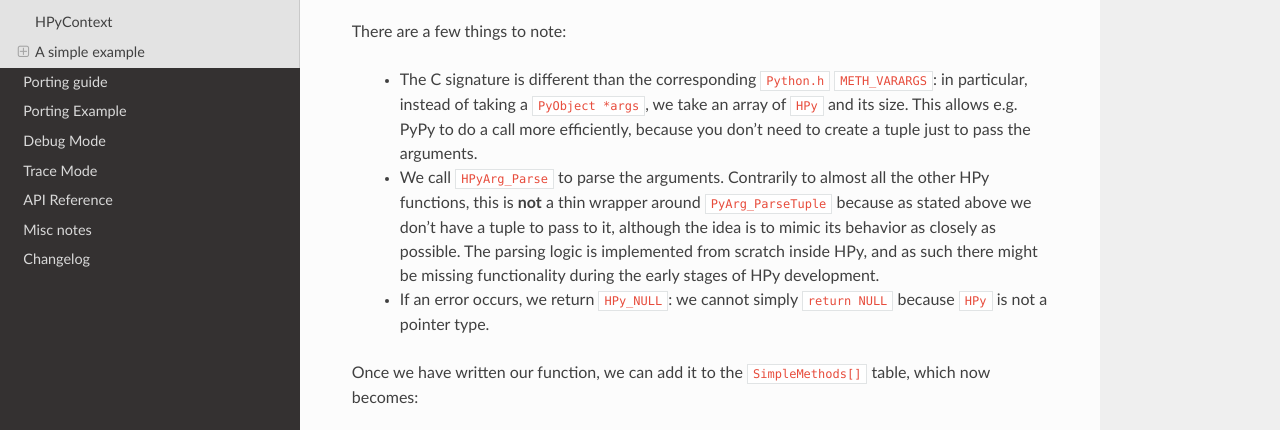
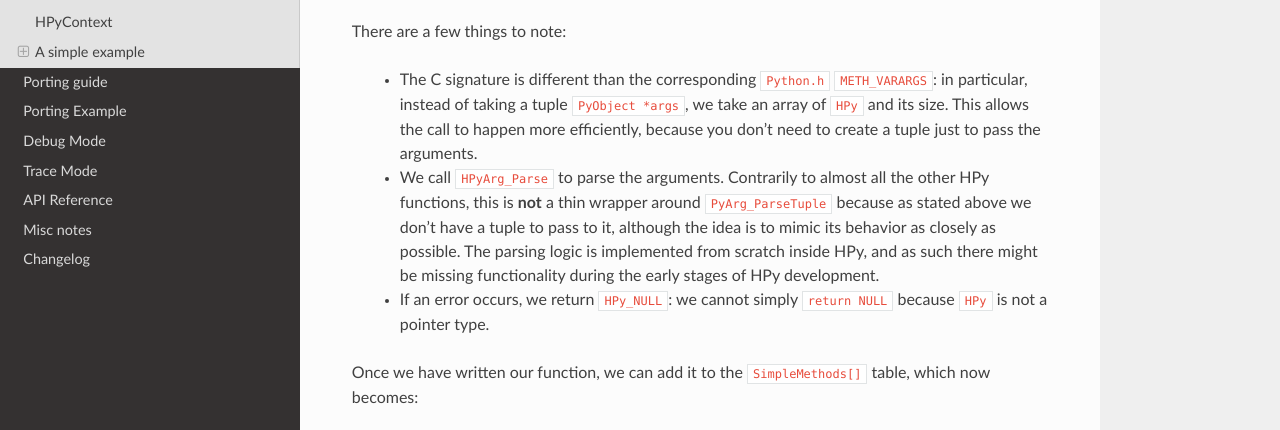
Before and after one commit to hpyproject/hpy, a Sphinx documentation site: the page built from docs/api.rst, in a window 1280 px wide and 900 px high, scrolled down 6033 px, cut to the strip 188-618 px from the top of the window. Built offline with Sphinx 7.4.7 and the Read the Docs theme 2.0.0, drawn with Linux system fonts in a browser that asks for light colours.

```diff
--- a/docs/api.rst
+++ b/docs/api.rst
@@ -288,10 +288,10 @@
 There are a few things to note:
 
   * The C signature is different than the corresponding ``Python.h``
-    ``METH_VARARGS``: in particular, instead of taking a ``PyObject *args``,
-    we take an array of ``HPy`` and its size.  This allows e.g. PyPy to do a
-    call more efficiently, because you don't need to create a tuple just to
-    pass the arguments.
+    ``METH_VARARGS``: in particular, instead of taking a tuple ``PyObject *args``,
+    we take an array of ``HPy`` and its size. This allows the call to happen
+    more efficiently, because you don't need to create a tuple just to pass the
+    arguments.
 
   * We call ``HPyArg_Parse`` to parse the arguments. Contrarily to almost all
     the other HPy functions, this is **not** a thin wrapper around
```
Also changed, not shown: 6 other files.
